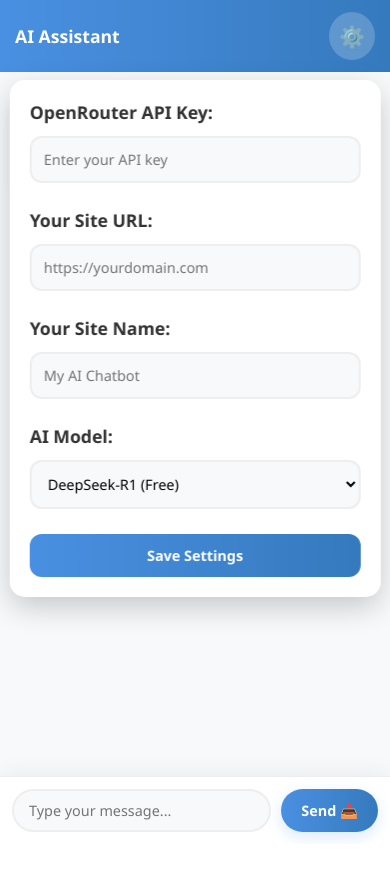
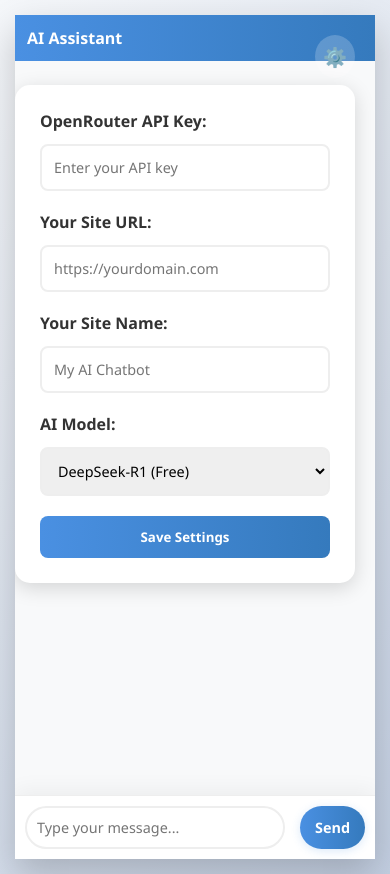
Before and after one commit to ParmeetCS/AI_assistant, a plain HTML site: page AI_assistant.html in a window 390 px wide. Both pictures are taken after a click on the button "⚙️". Before the commit the page ends 844 px from the top, so only its background shows below. Drawn offline with Linux system fonts and the light colour scheme.

Commit message:
Update AI_assistant.html

```diff
--- a/AI_assistant.html
+++ b/AI_assistant.html
@@ -61,12 +61,11 @@
 
         .chat-messages::-webkit-scrollbar-track {
             background: #f1f1f1;
-            border-radius: 10px;
         }
 
         .chat-messages::-webkit-scrollbar-thumb {
             background: #888;
-            border-radius: 10px;
+            border-radius: 4px;
         }
 
         .message {
@@ -130,14 +129,13 @@
             border-radius: 30px;
             outline: none;
             font-size: 1.1rem;
+            font-size: 1rem;
             transition: all 0.3s ease;
-            background: #f8f9fa;
         }
 
         .chat-input input:focus {
             border-color: #4a90e2;
-            box-shadow: 0 0 15px rgba(74, 144, 226, 0.15);
-            background: white;
+            box-shadow: 0 0 10px rgba(74, 144, 226, 0.1);
         }
 
         .chat-input button {
@@ -145,44 +143,34 @@
             color: white;
             border: none;
             border-radius: 30px;
-            padding: 15px 35px;
+            padding: 15px 30px;
             margin-left: 15px;
             cursor: pointer;
-            font-size: 1.1rem;
+            font-size: 1rem;
             font-weight: 600;
             transition: all 0.3s ease;
-            box-shadow: 0 5px 15px rgba(74, 144, 226, 0.2);
-            display: flex;
-            align-items: center;
-            gap: 8px;
+            box-shadow: 0 2px 10px rgba(74, 144, 226, 0.2);
         }
 
         .chat-input button:hover {
             transform: translateY(-2px);
-            box-shadow: 0 8px 20px rgba(74, 144, 226, 0.3);
-        }
-
-        .chat-input button:active {
-            transform: translateY(1px);
+            box-shadow: 0 5px 15px rgba(74, 144, 226, 0.3);
         }
 
         .typing-indicator {
             display: none;
             margin-bottom: 20px;
-            padding: 15px;
-            background: rgba(255, 255, 255, 0.8);
-            border-radius: 15px;
-            backdrop-filter: blur(5px);
+            padding: 10px;
         }
 
         .typing-indicator span {
-            height: 10px;
-            width: 10px;
+            height: 12px;
+            width: 12px;
             background-color: #4a90e2;
             border-radius: 50%;
             display: inline-block;
             margin: 0 3px;
-            animation: typing 1.2s infinite;
+            animation: typing 1s infinite;
         }
 
         .typing-indicator span:nth-child(2) {
@@ -200,42 +188,40 @@
         }
 
         .settings-button {
+            position: absolute;
+            top: 20px;
+            right: 20px;
             background: rgba(255, 255, 255, 0.2);
             border: none;
             color: white;
             cursor: pointer;
-            font-size: 1.3rem;
-            padding: 10px;
+            font-size: 1.2rem;
+            padding: 8px;
             border-radius: 50%;
             transition: all 0.3s ease;
-            display: flex;
-            align-items: center;
-            justify-content: center;
-            backdrop-filter: blur(5px);
         }
 
         .settings-button:hover {
             background: rgba(255, 255, 255, 0.3);
-            transform: rotate(90deg);
+            transform: rotate(45deg);
         }
 
         .settings-panel {
             display: none;
             position: absolute;
-            top: 80px;
-            right: 25px;
+            top: 70px;
+            right: 20px;
             background-color: white;
-            border-radius: 20px;
-            box-shadow: 0 10px 30px rgba(0, 0, 0, 0.2);
-            padding: 30px;
+            border-radius: 15px;
+            box-shadow: 0 5px 20px rgba(0, 0, 0, 0.15);
+            padding: 25px;
             z-index: 100;
-            min-width: 350px;
-            animation: slideIn 0.4s ease;
-            backdrop-filter: blur(10px);
+            min-width: 300px;
+            animation: slideIn 0.3s ease;
         }
 
         @keyframes slideIn {
-            from { opacity: 0; transform: translateY(-20px); }
+            from { opacity: 0; transform: translateY(-10px); }
             to { opacity: 1; transform: translateY(0); }
         }
 
@@ -244,42 +230,38 @@
             margin-bottom: 12px;
             font-weight: 600;
             color: #333;
-            font-size: 1.1rem;
         }
 
         .settings-panel input, .settings-panel select {
             width: 100%;
-            padding: 15px;
-            margin-bottom: 25px;
+            padding: 12px;
+            margin-bottom: 20px;
             border: 2px solid #eee;
-            border-radius: 12px;
-            font-size: 1rem;
+            border-radius: 8px;
+            font-size: 0.9rem;
             transition: all 0.3s ease;
-            background: #f8f9fa;
         }
 
         .settings-panel input:focus, .settings-panel select:focus {
             border-color: #4a90e2;
-            box-shadow: 0 0 15px rgba(74, 144, 226, 0.1);
-            background: white;
+            box-shadow: 0 0 10px rgba(74, 144, 226, 0.1);
         }
 
         .settings-panel button {
             background: linear-gradient(90deg, #4a90e2, #357abd);
             color: white;
             border: none;
-            border-radius: 12px;
-            padding: 15px 25px;
+            border-radius: 8px;
+            padding: 12px 20px;
             cursor: pointer;
             font-weight: 600;
-            font-size: 1.1rem;
             width: 100%;
             transition: all 0.3s ease;
         }
 
         .settings-panel button:hover {
             transform: translateY(-2px);
-            box-shadow: 0 8px 20px rgba(74, 144, 226, 0.2);
+            box-shadow: 0 5px 15px rgba(74, 144, 226, 0.2);
         }
 
         .show {
@@ -289,51 +271,30 @@
         .error-message {
             color: #e74c3c;
             text-align: center;
-            margin: 20px;
-            padding: 15px;
+            margin: 15px 0;
+            padding: 10px;
             background-color: #fde8e7;
-            border-radius: 12px;
+            border-radius: 8px;
             display: none;
             animation: shake 0.5s ease;
-            font-weight: 500;
         }
 
         @keyframes shake {
             0%, 100% { transform: translateX(0); }
-            25% { transform: translateX(-8px); }
-            75% { transform: translateX(8px); }
+            25% { transform: translateX(-5px); }
+            75% { transform: translateX(5px); }
         }
 
-        @media (max-width: 992px) {
+        @media (max-width: 768px) {
             .chat-container {
                 width: 100%;
                 height: 100vh;
                 border-radius: 0;
             }
 
-            .settings-panel {
-                width: 90%;
-                max-width: none;
-                left: 50%;
-                transform: translateX(-50%);
-                border-radius: 15px;
-            }
-        }
-
-        @media (max-width: 768px) {
             .chat-header {
-                padding: 15px 20px;
-                font-size: 1.2rem;
-            }
-
-            .chat-messages {
-                padding: 20px;
-            }
-
-            .message {
-                max-width: 85%;
-                padding: 15px 20px;
-                font-size: 0.95rem;
+                font-size: 1.1rem;
+                padding: 15px;
             }
 
             .chat-input {
@@ -341,120 +302,38 @@
             }
 
             .chat-input input {
-                padding: 12px 20px;
+                padding: 12px;
                 font-size: 1rem;
             }
 
             .chat-input button {
-                padding: 12px 25px;
+                padding: 12px 20px;
                 font-size: 1rem;
             }
         }
 
         @media (max-width: 480px) {
-            body {
-                padding: 0;
+            .chat-header {
+                font-size: 1rem;
+                padding: 12px;
             }
 
-            .chat-header {
-                padding: 12px 15px;
-                font-size: 1.1rem;
+            .chat-input {
+                padding: 10px;
             }
 
-            .chat-messages {
-                padding: 15px;
+            .chat-input input {
+                padding: 10px;
+                font-size: 0.9rem;
+            }
+
+            .chat-input button {
+                padding: 10px 15px;
+                font-size: 0.9rem;
             }
 
             .message {
                 max-width: 90%;
-                padding: 12px 18px;
-                font-size: 0.9rem;
-                margin-bottom: 20px;
-            }
-
-            .chat-input {
-                padding: 12px;
-            }
-
-            .chat-input input {
-                padding: 10px 15px;
-                font-size: 0.9rem;
-            }
-
-            .chat-input button {
-                padding: 10px 20px;
-                font-size: 0.9rem;
-                margin-left: 10px;
-            }
-
-            .settings-panel {
-                min-width: unset;
-                width: 95%;
-                padding: 20px;
-            }
-
-            .settings-panel input,
-            .settings-panel select,
-            .settings-panel button {
-                padding: 12px;
-                font-size: 0.9rem;
-            }
-        }
-
-        @media (max-height: 600px) {
-            .chat-container {
-                height: 100vh;
-            }
-
-            .message {
-                margin-bottom: 15px;
-            }
-        }
-
-        /* Dark mode support */
-        @media (prefers-color-scheme: dark) {
-            body {
-                background: linear-gradient(135deg, #1a1a1a 0%, #2c3e50 100%);
-            }
-
-            .chat-container {
-                background-color: #2c2c2c;
-            }
-
-            .chat-messages {
-                background-color: #1f1f1f;
-            }
-
-            .bot-message {
-                background: #333;
-                color: #fff;
-                border-color: #444;
-            }
-
-            .chat-input {
-                background-color: #2c2c2c;
-                border-top-color: #444;
-            }
-
-            .chat-input input {
-                background: #333;
-                color: #fff;
-                border-color: #444;
-            }
-
-            .settings-panel {
-                background-color: #2c2c2c;
-            }
-
-            .settings-panel label {
-                color: #fff;
-            }
-
-            .settings-panel input,
-            .settings-panel select {
-                background: #333;
-                color: #fff;
-                border-color: #444;
             }
         }
     </style>
@@ -462,7 +341,7 @@
 <body>
     <div class="chat-container">
         <div class="chat-header">
-            <span>AI Assistant</span>
+            AI Assistant
             <button class="settings-button">⚙️</button>
         </div>
 
@@ -506,7 +385,7 @@
 
         <div class="chat-input">
             <input type="text" id="user-input" placeholder="Type your message..." autocomplete="off">
-            <button id="send-button">Send 📤</button>
+            <button id="send-button">Send</button>
         </div>
     </div>
 
```
